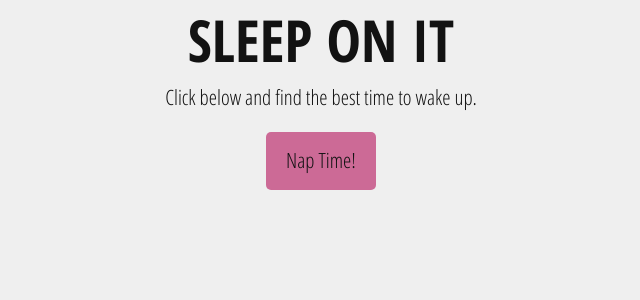
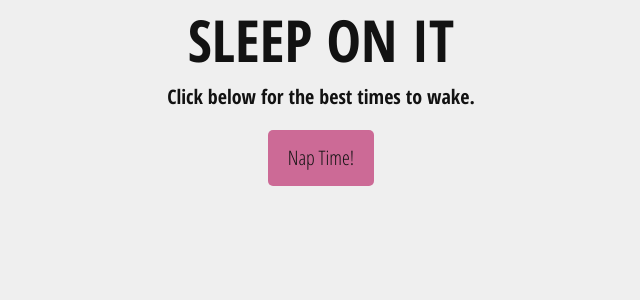
Before and after one commit to podopie/podopie.github.com, a Jekyll site: the page pet_projects/sleeponit.html, which Jekyll copies as it is, in a window 1280 px wide. Shown: the top 300 px of the page, without its empty margins (319-959 px from the left). Built offline with Jekyll 4.4.1, drawn with Linux system fonts in a browser that asks for light colours.

Commit message:
yeaaaaaaaaaaaaaaah

```diff
--- a/pet_projects/sleeponit.css
+++ b/pet_projects/sleeponit.css
@@ -12,7 +12,7 @@
   font-family: "Open Sans Condensed", sans-serif;
 }
 .container {
-  width: 480px;
+  width: 320px;
   margin: 0 auto;
   text-align: center;
 }
@@ -21,7 +21,7 @@
   text-transform: uppercase;
 }
 p {
-  font-size: 21px;
+  font-size: 20px;
   line-height: 1.8;
 }
 #button {
@@ -35,3 +35,6 @@
 #button:hover, #button:active {
   background-color: #FA82B8;
 }
+.showTimeI {
+  font-size: 32px;
+}
--- a/pet_projects/sleeponit.html
+++ b/pet_projects/sleeponit.html
@@ -17,13 +17,13 @@
 <body>
   <div class="container">
     <h1>sleep on it</h1>
-    <p>Click below and find the best time to wake up.</p>
+    <p><strong>Click below for the best times to wake.</strong></p>
     <p id="button">Nap Time!</p>
     <p id="showTime"></p>
-    <p id="showTime_0"></p>
-    <p id="showTime_1"></p>
-    <p id="showTime_2"></p>
-    <p id="showTime_3"></p>
+    <p id="showTime_0" class="showTimeI"></p>
+    <p id="showTime_1" class="showTimeI"></p>
+    <p id="showTime_2" class="showTimeI"></p>
+    <p id="showTime_3" class="showTimeI"></p>
   </div>
 </body>
 <script type="text/javascript">
```
Also changed, not shown: other parts of pet_projects/sleeponit.html (+1 -1 lines).
